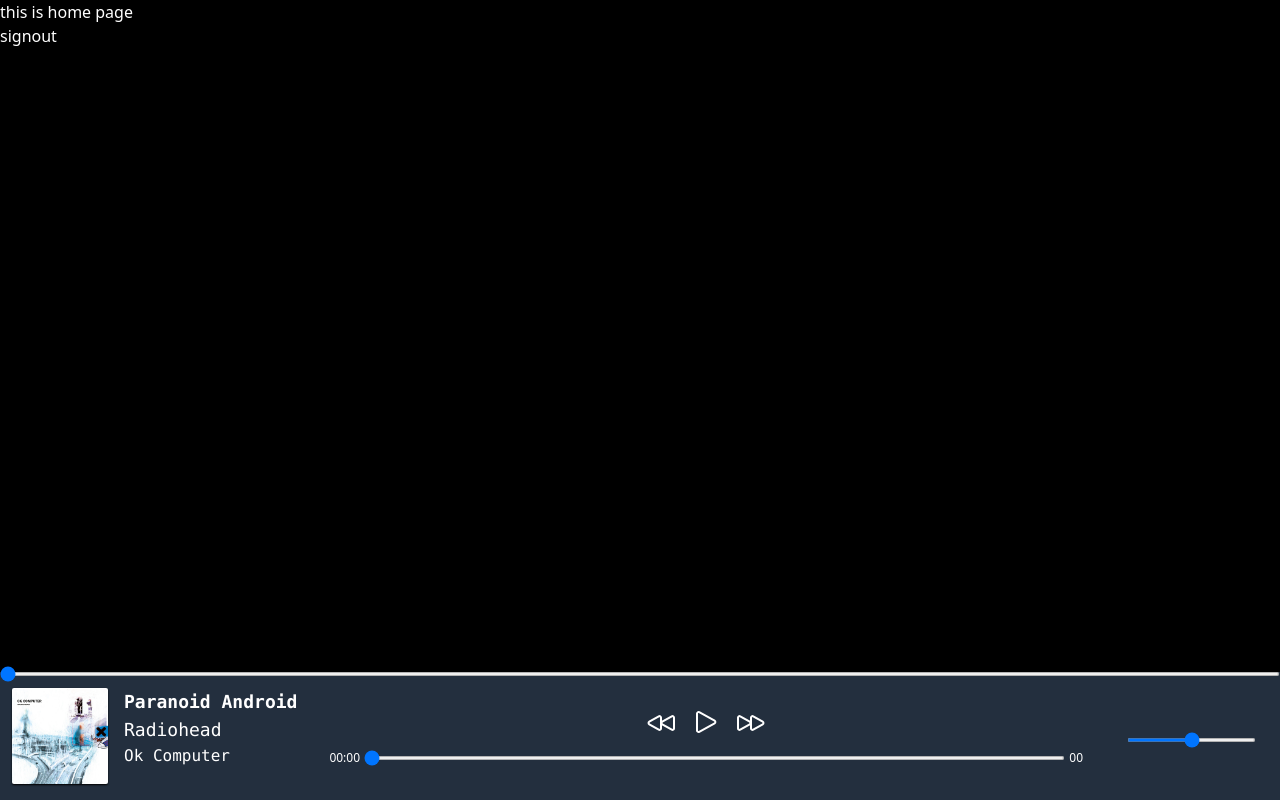
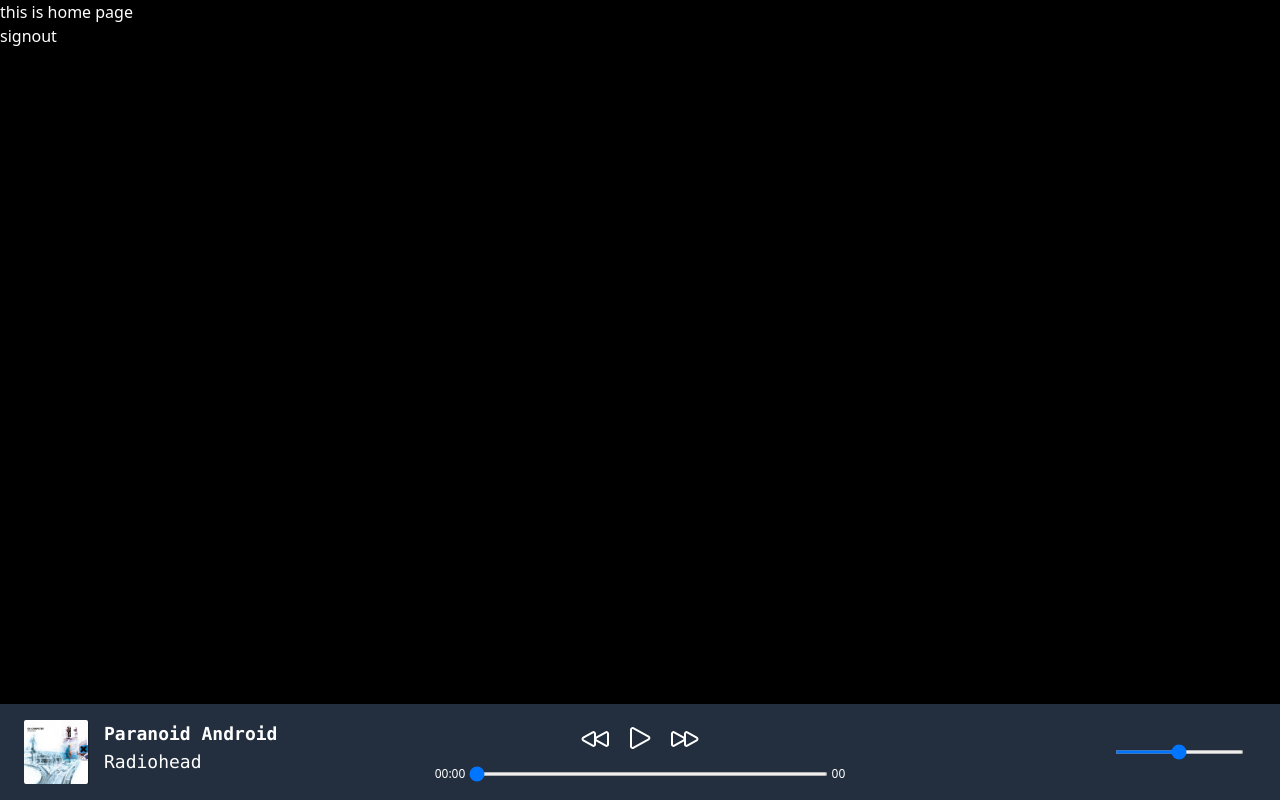
Before and after one commit to PrathameshLl/music-player, a Django app: template src/templates/music_player/home.html in a window 1280 px wide. Run offline with Django 3.2, Linux system fonts and the light colour scheme; the template is opened without the code that fills it, so the values that code supplies are empty; some libraries are stand-ins or nearby versions.

Commit message:
improved

```diff
--- a/src/static/music_player/js/home.js
+++ b/src/static/music_player/js/home.js
@@ -33,3 +33,20 @@ document.addEventListener("keyup",(event)=>{
     if(event.keyCode == 32)
         togglePlayPause(playBtn,pauseBtn);
 });
+
+
+song_title = document.getElementById("song-title")
+scrollWidth = song_title.scrollWidth
+
+
+window.addEventListener("load",(event)=>{
+    let prevScroll = song_title.scrollLeft
+    let scrollvalue = 1;
+    self.setInterval(()=>{
+        if(song_title.scrollLeft !== scrollWidth){
+            song_title.scrollTo(song_title.scrollLeft + scrollvalue,0);
+            if(prevScroll === song_title.scrollLeft) scrollvalue = -scrollvalue;
+            prevScroll = song_title.scrollLeft;
+        }
+    },40);
+})
--- a/src/static/tailwindcss/music_player.css
+++ b/src/static/tailwindcss/music_player.css
@@ -422,6 +422,11 @@ video {
   display: none;
 }
 
+* {
+  scrollbar-color: initial;
+  scrollbar-width: initial;
+}
+
 *, ::before, ::after {
   --tw-border-spacing-x: 0;
   --tw-border-spacing-y: 0;
@@ -566,9 +571,9 @@ video {
   bottom: 0px;
 }
 
-.mx-3 {
-  margin-left: 0.75rem;
-  margin-right: 0.75rem;
+.mx-6 {
+  margin-left: 1.5rem;
+  margin-right: 1.5rem;
 }
 
 .my-4 {
@@ -578,6 +583,10 @@ video {
 
 .flex {
   display: flex;
+}
+
+.grid {
+  display: grid;
 }
 
 .hidden {
@@ -596,8 +605,8 @@ video {
   min-height: 100vh;
 }
 
-.w-16 {
-  width: 4rem;
+.w-12 {
+  width: 3rem;
 }
 
 .w-8 {
@@ -616,12 +625,20 @@ video {
   flex-basis: 100%;
 }
 
+.grid-cols-2 {
+  grid-template-columns: repeat(2, minmax(0, 1fr));
+}
+
 .flex-col {
   flex-direction: column;
 }
 
 .items-center {
   align-items: center;
+}
+
+.justify-end {
+  justify-content: flex-end;
 }
 
 .justify-center {
@@ -640,8 +657,24 @@ video {
   gap: 1rem;
 }
 
-.gap-8 {
-  gap: 2rem;
+.self-center {
+  align-self: center;
+}
+
+.overflow-hidden {
+  overflow: hidden;
+}
+
+.overflow-scroll {
+  overflow: scroll;
+}
+
+.overflow-x-scroll {
+  overflow-x: scroll;
+}
+
+.whitespace-nowrap {
+  white-space: nowrap;
 }
 
 .rounded-sm {
@@ -701,6 +734,12 @@ video {
   box-shadow: var(--tw-ring-offset-shadow, 0 0 #0000), var(--tw-ring-shadow, 0 0 #0000), var(--tw-shadow);
 }
 
+.shadow-lg {
+  --tw-shadow: 0 10px 15px -3px rgb(0 0 0 / 0.1), 0 4px 6px -4px rgb(0 0 0 / 0.1);
+  --tw-shadow-colored: 0 10px 15px -3px var(--tw-shadow-color), 0 4px 6px -4px var(--tw-shadow-color);
+  box-shadow: var(--tw-ring-offset-shadow, 0 0 #0000), var(--tw-ring-shadow, 0 0 #0000), var(--tw-shadow);
+}
+
 .shadow-black {
   --tw-shadow-color: #000;
   --tw-shadow: var(--tw-shadow-colored);
@@ -710,17 +749,29 @@ video {
   filter: var(--tw-blur) var(--tw-brightness) var(--tw-contrast) var(--tw-grayscale) var(--tw-hue-rotate) var(--tw-invert) var(--tw-saturate) var(--tw-sepia) var(--tw-drop-shadow);
 }
 
+.scrollbar-none {
+  scrollbar-width: none;
+}
+
+.scrollbar-none::-webkit-scrollbar {
+  display: none;
+}
+
 @media (min-width: 768px) {
-  .md\:block {
-    display: block;
-  }
-
   .md\:flex {
     display: flex;
   }
 
-  .md\:w-24 {
-    width: 6rem;
+  .md\:hidden {
+    display: none;
+  }
+
+  .md\:w-16 {
+    width: 4rem;
+  }
+
+  .md\:grid-cols-3 {
+    grid-template-columns: repeat(3, minmax(0, 1fr));
   }
 
   .md\:text-lg {
--- a/src/templates/music_player/home.html
+++ b/src/templates/music_player/home.html
@@ -19,19 +19,18 @@
         <button type="submit">signout</button>
     </form>
     <div id="music-controller" class="fixed bottom-0  bg-mycolor-2 w-full">
-        <input type="range" class="amplitude-song-slider bg-mycolor-1 w-full h-1 absolute" step=".1" />
-        <div class="flex items-center gap-8  mx-3 my-4">
+        <input type="range" class="amplitude-song-slider md:hidden bg-mycolor-1 w-full h-1 absolute" step=".1" />
+        <div class="grid overflow-x-scroll grid-cols-2 md:grid-cols-3  mx-6 my-4">
 
-            <div class="song-info shrink-0  flex font-mono gap-4 ">
+            <div class="song-info flex font-mono gap-4 shrink-0 ">
                 <img id="album_cover" data-amplitude-song-info="cover_art_url" data-amplitude-main-song-info="true"
-                    class="rounded-sm shadow-sm shadow-black object-contain w-16 md:w-24">
-                <div id="info shrink-0">
-                    <div data-amplitude-song-info="name" class="song-name font-bold text-sm md:text-lg"></div>
-                    <div data-amplitude-song-info="artist" class="artist_name text-xs md:text-lg"></div>
-                    <div data-amplitude-song-info="album" class="album hidden md:block"></div>
+                    class="rounded-sm shadow-sm shadow-black object-contain w-12 md:w-16">
+                <div id="info" class="overflow-hidden">
+                    <div id="song-title" data-amplitude-song-info="name" class="song-name scrollbar-none  font-bold text-sm md:text-lg w-full overflow-scroll whitespace-nowrap"></div>
+                    <div data-amplitude-song-info="artist" class="artist_name scrollbar-none text-xs md:text-lg overflow-scroll whitespace-nowrap"></div>
                 </div>
             </div>
-            <div class="basis-full flex flex-col gap-3">
+            <div class="self-center basis-full flex flex-col gap-3">
                 <div class="controls flex justify-center items-center gap-3 ">
                     <div id="prev-btn" class="amplitude-prev">
                         <svg xmlns="http://www.w3.org/2000/svg" fill="none" viewBox="0 0 24 24" stroke-width="1.5"
@@ -70,7 +69,7 @@
                 </div>
             </div>
 
-            <div class="hidden md:block extra-control shrink-0 p-3">
+            <div class="hidden md:flex items-center justify-end  extra-control shrink-0 p-3 ">
                 <input type="range" class="amplitude-volume-slider h-1" />
             </div>
         </div>
```
